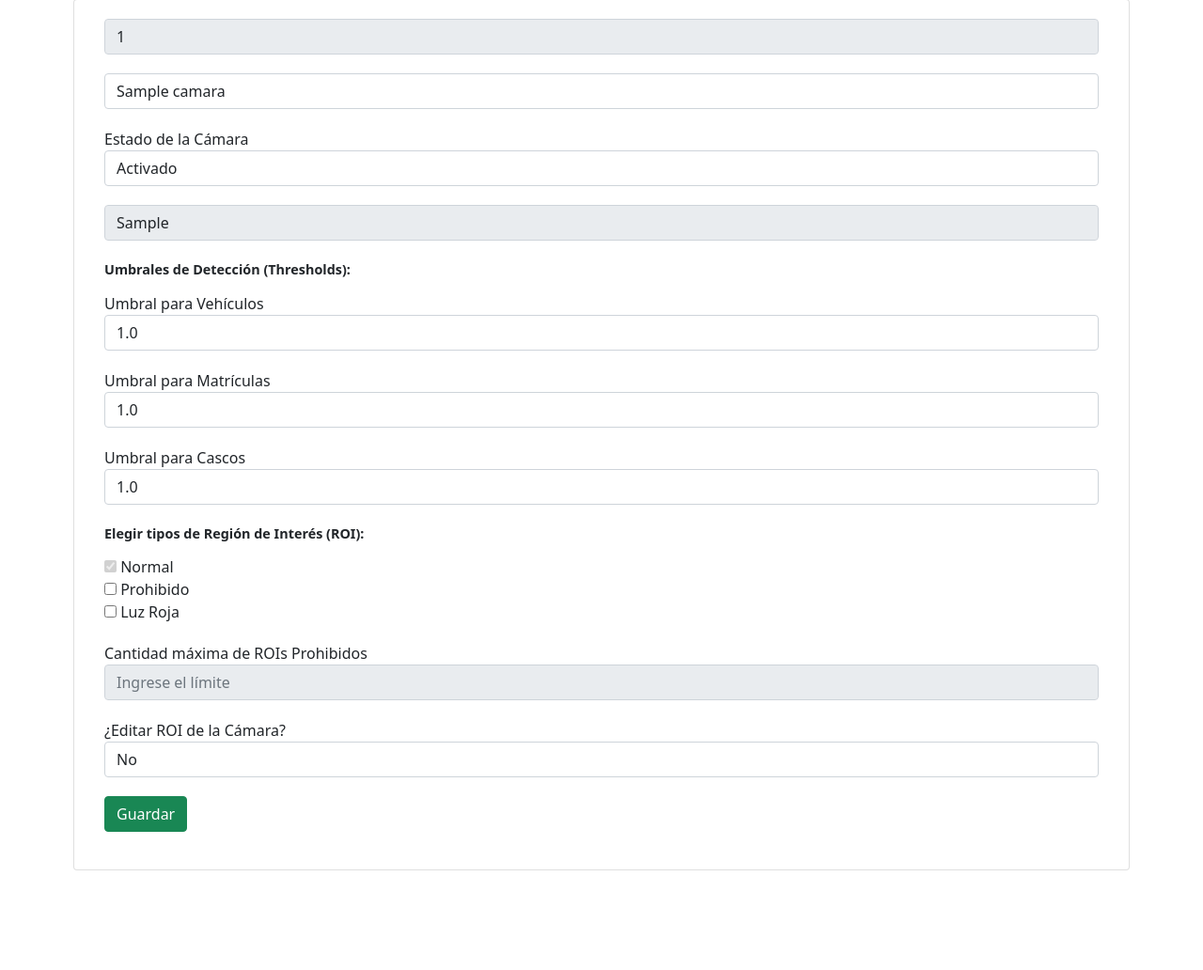
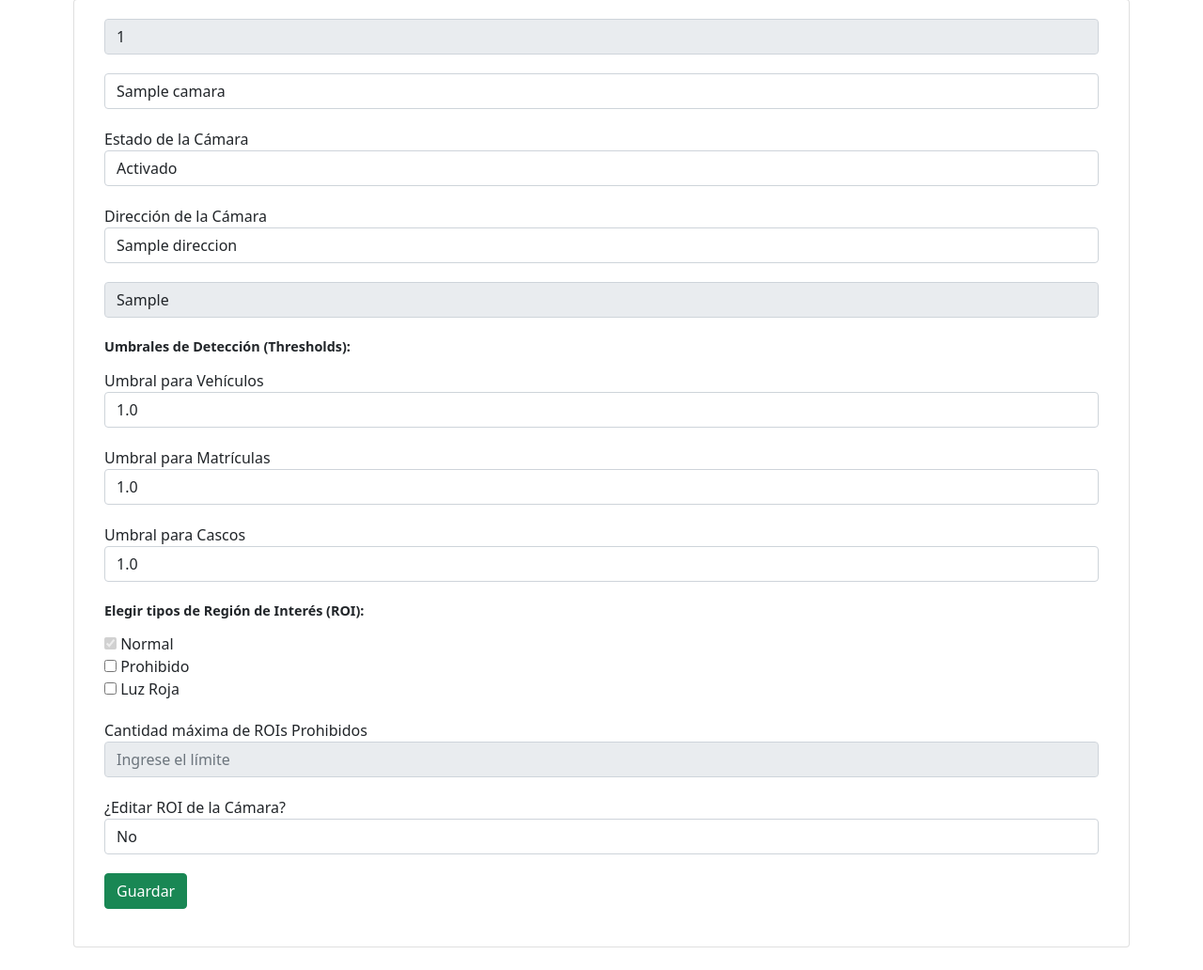
Before and after one commit to christpaul01/DetectorDeInfraccion, a Django app: page /editarCamara/1 in a window 1280 px wide. Shown: the part 149-1181 px from the top of the page at 94% size. Before the commit the page ends 1075 px from the top, so only its background shows below. Run offline with Django 5.2, Linux system fonts and the light colour scheme; a user stored in the database is signed in; tables that the repository leaves empty hold one stand-in row (values such as "Sample post").

Commit message:
Mejora edicion de Direccion de camara

```diff
--- a/camaras/templates/editarCamara.html
+++ b/camaras/templates/editarCamara.html
@@ -28,6 +28,22 @@
                         {% endif %}
                     </select>
                 </div>
+
+
+            <div class="form-group">
+                <label for="idDireccionCamara">Dirección de la Cámara</label>
+                <select id="idDireccionCamara" name="idDireccionCamara" class="form-control" required>
+                    <option value="" {% if not direccionCamara %}selected{% endif %}>Ninguno</option>
+                    {% for direccion in direcciones %}
+                        <option value="{{ direccion.id_direccion }}"
+                            {% if direccion.id_direccion == direccionCamara %}selected{% endif %}>
+                            {{ direccion.nombre_direccion }}
+                        </option>
+                    {% endfor %}
+                </select>
+            </div>
+
+
 
                 <div class="form-group">
                     <input type="text" id="resolucionCamara" name="resolucionCamara" value="{{ camara.resolucion_camara }}" class="form-control" placeholder="Resolución" minlength="6" maxlength="10" readonly required>
--- a/camaras/util.py
+++ b/camaras/util.py
@@ -329,7 +329,7 @@ def video_to_html(video_path, start_frame, end_frame, playback_speed=None):
             current_frame += 1
 
     except Exception as e:
-        print(f"Exception occurred: {e}")
+        print(f"Exception occurred in video_to_html: {e}")
 
     finally:
         cap.release()
--- a/camaras/views.py
+++ b/camaras/views.py
@@ -313,13 +313,17 @@ def check_thread_status(request, id_camara):
 def editarCamara(request,id_camara):
     try:
         camara = Camara.objects.get(id_camara=id_camara)
+        direccionCamara = camara.id_direccion_camara_id
+        dirreciones = Direccion.objects.all()
         has_roi_n = ROI.objects.filter(id_camara=id_camara, tipo_roi='N').exists()
         cant_roi_p = ROI.objects.filter(id_camara=id_camara, tipo_roi='P').count()
         has_roi_p = cant_roi_p > 0
         has_luz_roja = ROI.objects.filter(id_camara=id_camara, tipo_roi='S').exists()
 
 
-        context = {"camara": camara, "has_roi_n": has_roi_n, "has_luz_roja": has_luz_roja, "has_roi_p": has_roi_p, "cant_roi_p": cant_roi_p}
+        context = {"camara": camara, "has_roi_n": has_roi_n, "has_luz_roja": has_luz_roja,
+                   "has_roi_p": has_roi_p, "cant_roi_p": cant_roi_p, "direcciones": dirreciones,
+                   "direccionCamara": direccionCamara}
 
         return render(request, 'editarCamara.html', context)
     except Camara.DoesNotExist:
@@ -365,10 +369,12 @@ def edicionCamara(request):
         idCamara = request.POST['idCamara']
         nombre = request.POST['nombreCamara']
         estado = request.POST['estadoCamara']
+        direccionCamara = request.POST['idDireccionCamara']
         threshold_vehicle = request.POST['thresholdVehicle']
         threshold_license_plate = request.POST['thresholdLicensePlate']
         threshold_helmet = request.POST['thresholdHelmet']
         maxROIProhibido = int(request.POST.get('maxROIProhibido', 1))
+
 
 
         isROIProhibidoSelected = request.POST.get('ROIProhibido', False)
@@ -381,6 +387,7 @@ def edicionCamara(request):
             camara.id_camara = idCamara
             camara.nombre_camara = nombre
             camara.estado_camara = estado
+            camara.id_direccion_camara_id = direccionCamara
             camara.threshold_vehicle = threshold_vehicle
             camara.threshold_license_plate = threshold_license_plate
             camara.threshold_helmet = threshold_helmet
```
